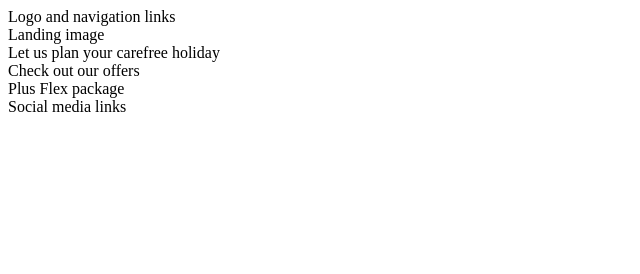
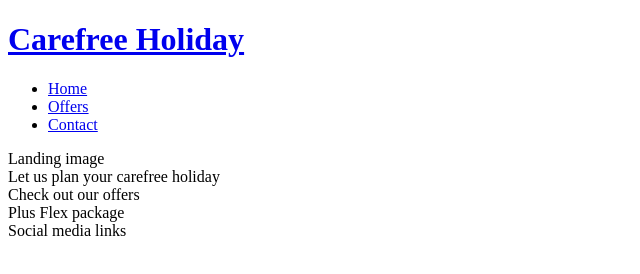
Before and after one commit to AdrianaStoi/carefree-holidays, a plain HTML site: page index.html in a window 1280 px wide. Shown: the whole page, without its empty margins (0-640 px from the left). Drawn offline with Linux system fonts and the light colour scheme.

Commit message:
Add logo and nav core structure to header

```diff
--- a/index.html
+++ b/index.html
@@ -12,7 +12,24 @@
 </head>
 
 <body>
-    <header>Logo and navigation links</header>
+    <header>
+        <a href="index.html">
+            <h1>Carefree Holiday</h1>
+        </a>
+        <nav>
+            <ul>
+                <li>
+                    <a href="index.html">Home</a>
+                </li>
+                <li>
+                    <a href="#">Offers</a>
+                </li>
+                <li>
+                    <a href="#">Contact</a>
+                </li>
+            </ul>
+        </nav>
+    </header>
     <section>Landing image</section>
     <section>Let us plan your carefree holiday</section>
     <section>Check out our offers</section>
```
